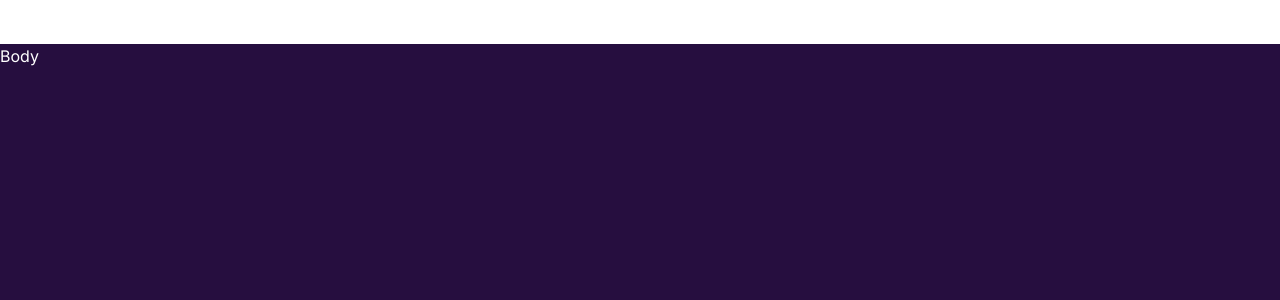
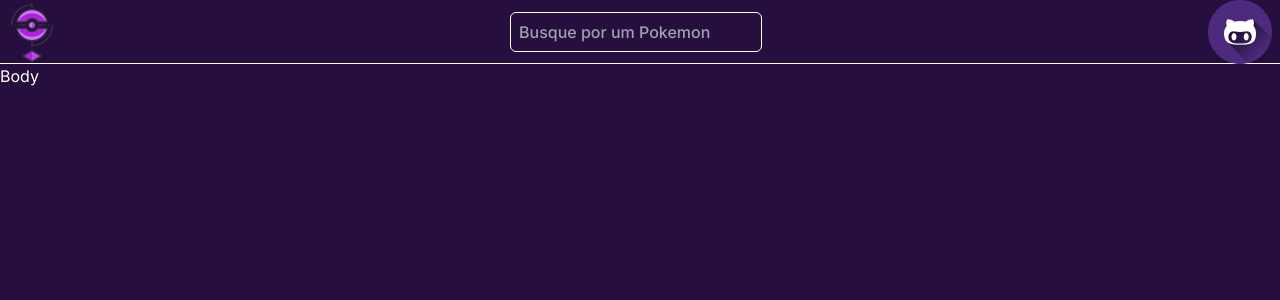
Before and after one commit to iCristianoSQL/poke-search-app-nextjs, a Next.js app: page / in a window 1280 px wide. Shown: the top 300 px of the page. Built offline with nearby package versions, Linux system fonts and the light colour scheme.

Commit message:
feat: v1 estruturação da header e adição das imagens

```diff
--- a/src/components/Header/index.tsx
+++ b/src/components/Header/index.tsx
@@ -1,7 +1,20 @@
+"use client";
+
+import Image from "next/image";
+import TextInput from "../Inputs/Text";
+
 export const Header = () => {
-    return (
-        <header className="w-full h-11 bg-[#FFF] flex justify-center items-center">
-            <h1>Aqui fica a Header</h1>
-        </header>
-    );
-}
+  return (
+    <header className="w-full h-16 bg-transparent flex justify-between items-center border-b border-white border-solid">
+      <Image src="/react-logo.png" width={64} height={64} alt="Logo" />
+      <TextInput width="100vw" placeholder="Busque por um Pokemon" />
+      <Image
+        src="/github-icon.png"
+        width={64}
+        height={64}
+        className="mr-2"
+        alt="Github Icon"
+      />
+    </header>
+  );
+};
```
Also changed, not shown: public/github-icon.png (added), public/react-logo.png (added).
